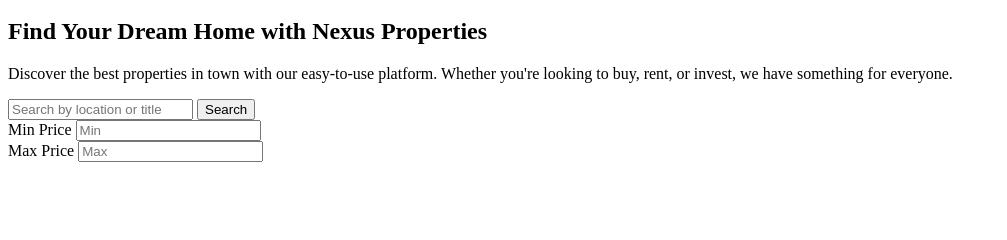
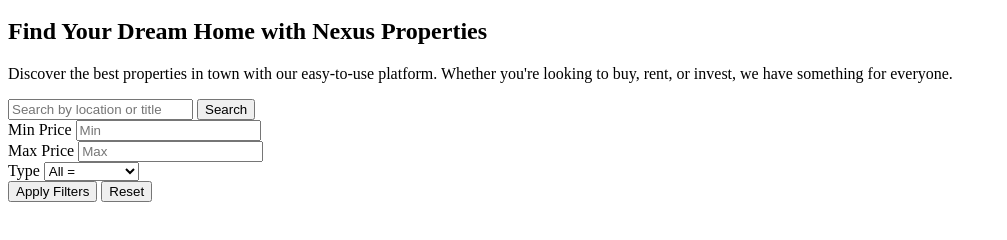
Before and after one commit to Seangichinga/final-independent-project, a plain HTML site: page index.html in a window 1280 px wide. Shown: the part 124-364 px from the top of the page, without its empty margins (0-1007 px from the left). Drawn offline with Linux system fonts and the light colour scheme.

Commit message:
Selection

```diff
--- a/index.html
+++ b/index.html
@@ -47,6 +47,27 @@
                         <label>Max Price</label>
                         <input type="number" id="maxPrice" placeholder="Max" class="filter-input">
                     </div>
+                     <div class="filter-group">
+                        <label>Type</label>
+                        <select id="propertyType" class="filter-input">
+                            <option value="">All =</option>
+                            <option value="House">Stand Alone</option>
+                            <option value="Apartment">Condo</option>
+                            <option value="Condo">Townhouse</option>
+                            <option value="Villa">apartment</option>
+                        </select>
+                    </div>
+                    <button id="filterBtn" class="btn btn-secondary">Apply Filters</button>
+                    <button id="resetBtn" class="btn btn-secondary">Reset</button>
+                </div>
+            </div>
     </main>
+    <script src="script.js"></script>
+    <script>
+        document.addEventListener('DOMContentLoaded', () => {
+            initApp();
+            displayBrowsePage();
+        });
+    </script>
 </body>
 </html>
```
